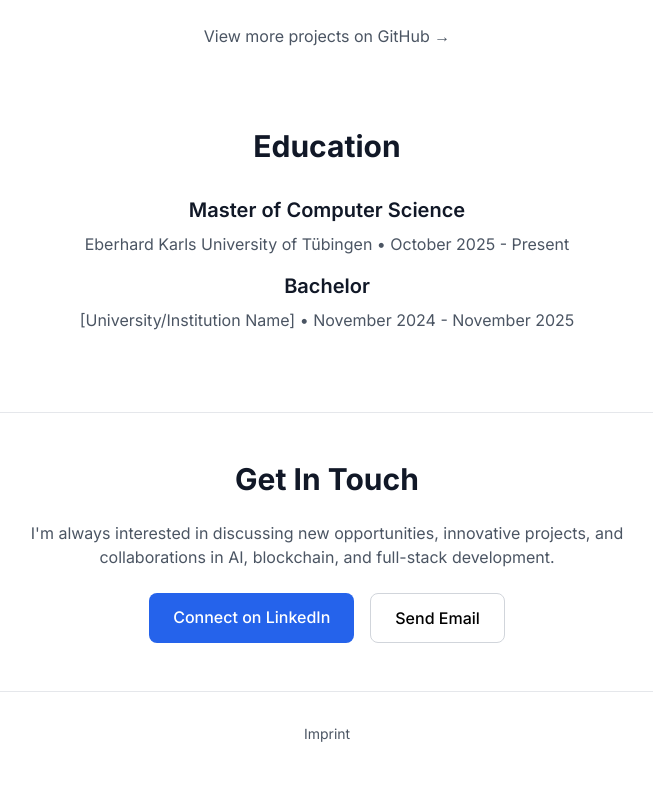
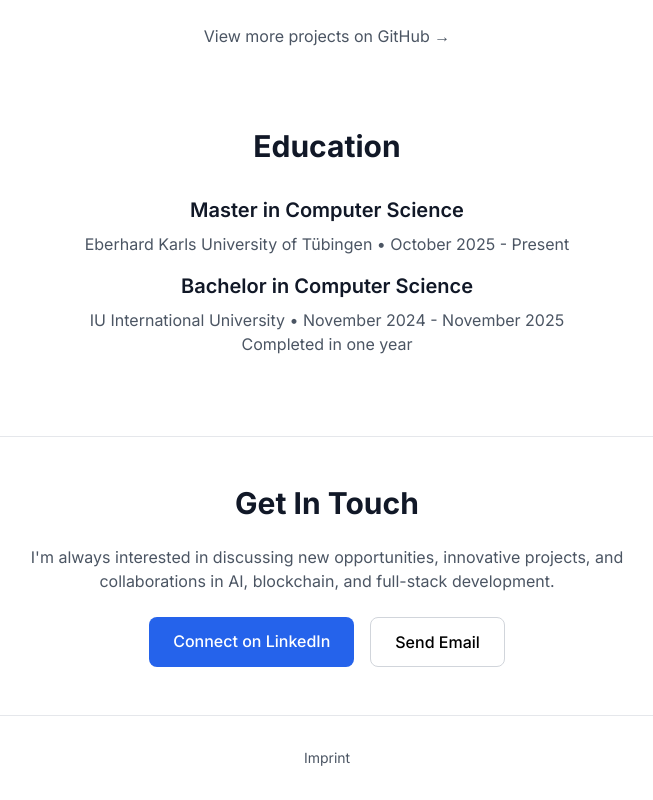
Before and after one commit to SebastianBoehler/sebastianboehler, a Next.js app: page / in a window 1280 px wide. Shown: the part 1936-2736 px from the top of the page, without its empty margins (313-966 px from the left). Before the commit the page ends 2712 px from the top, so only its background shows below. Built offline with nearby package versions, Linux system fonts and the light colour scheme.

Commit message:
chore: cleanup

```diff
--- a/src/app/page.tsx
+++ b/src/app/page.tsx
@@ -200,7 +200,7 @@ export default function Home() {
         <div className="text-center space-y-4">
           <div className="space-y-2">
             <h3 className="text-xl font-semibold text-gray-900 dark:text-white">
-              Master of Computer Science
+              Master in Computer Science
             </h3>
             <p className="text-gray-600 dark:text-gray-400">
               Eberhard Karls University of Tübingen • October 2025 - Present
@@ -208,10 +208,12 @@ export default function Home() {
           </div>
           <div className="space-y-2">
             <h3 className="text-xl font-semibold text-gray-900 dark:text-white">
-              Bachelor
+              Bachelor in Computer Science
             </h3>
             <p className="text-gray-600 dark:text-gray-400">
-              [University/Institution Name] • November 2024 - November 2025
+              IU International University • November 2024 - November 2025
+              <br />
+              Completed in one year
             </p>
           </div>
         </div>
```
